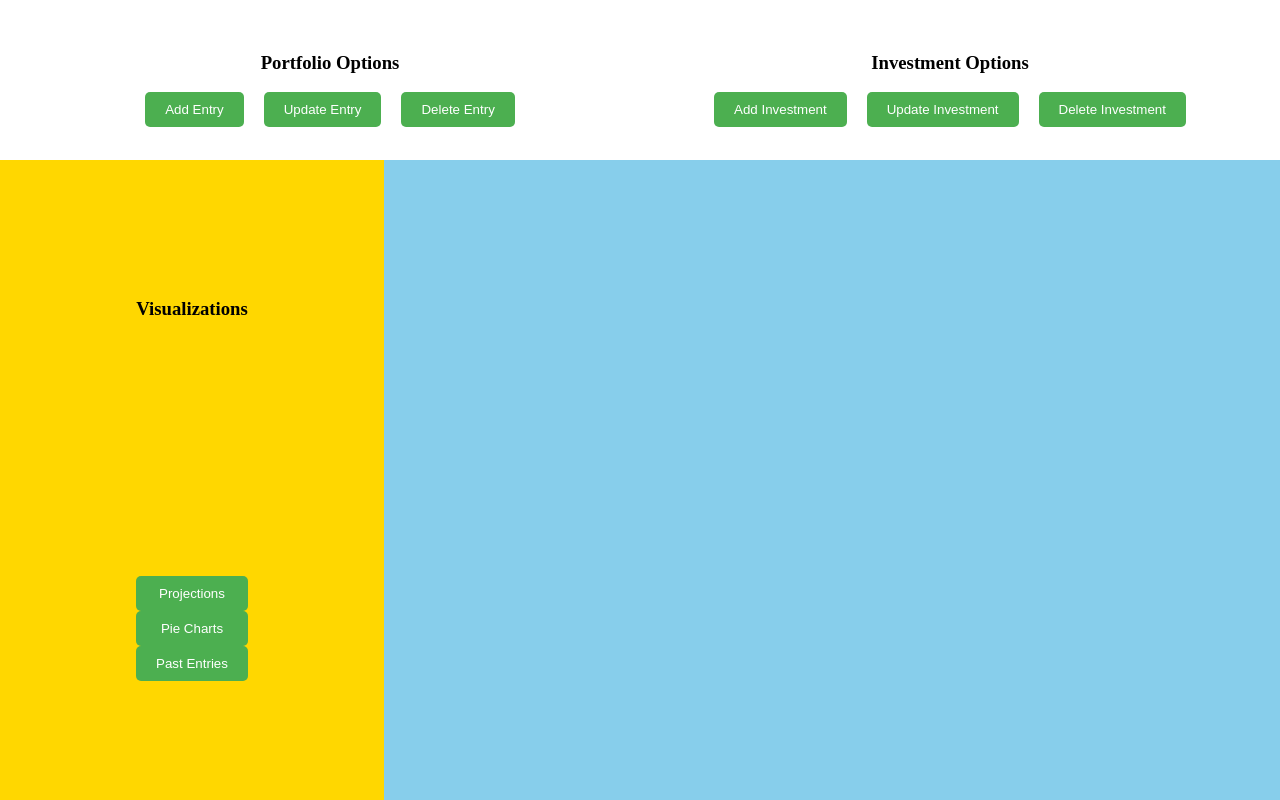
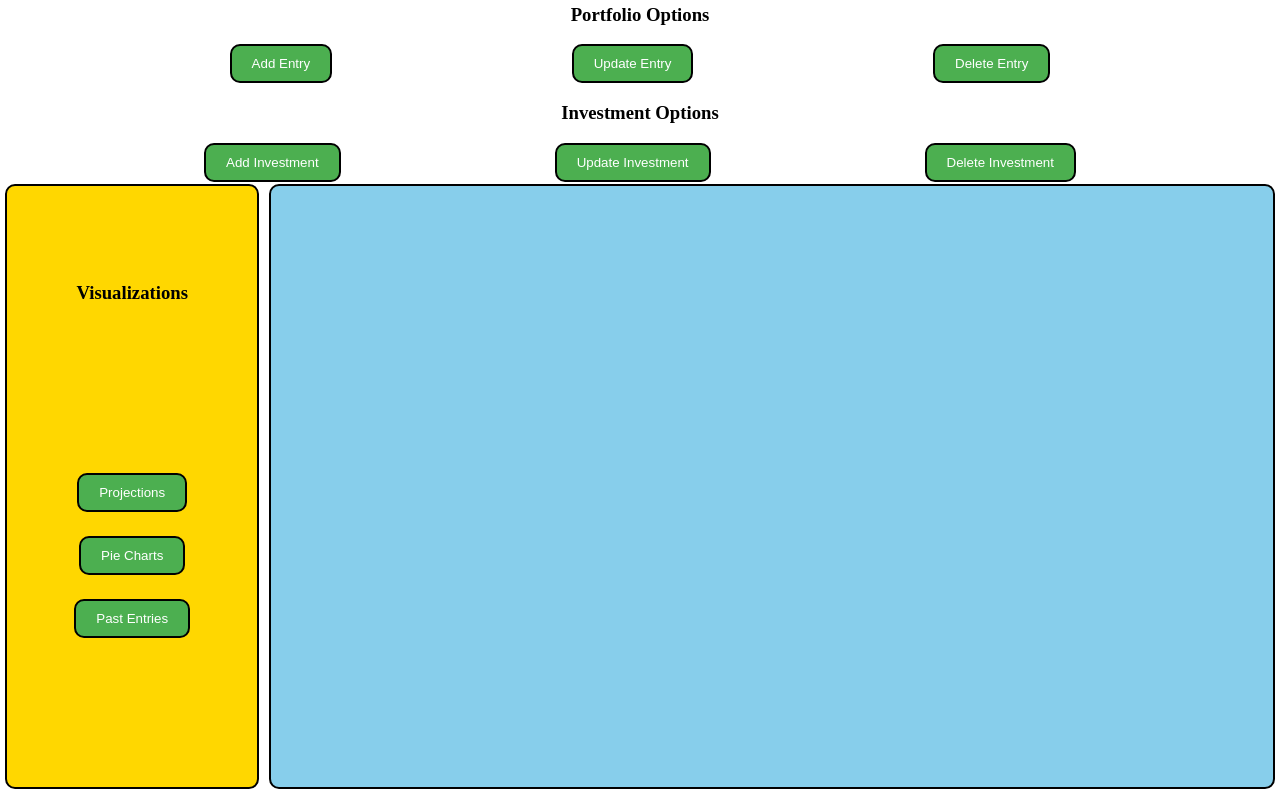
Before and after one commit to meet1993shah/PortfolioTracker, a Flask app: page / in a window 1280 px wide. Run offline with Flask 3, Linux system fonts and the light colour scheme.

Commit message:
fixed style

```diff
--- a/static/styles.css
+++ b/static/styles.css
@@ -1,66 +1,89 @@
 body, html {
-    height: 100%;
-    margin: 0;
-    padding: 0;
+    height: 98%;
+    margin: 0%;
+    padding: 0%;
 }
 
 .top-section {
     height: 20%;
     display: flex;
+    justify-content: center;
+    align-items: center;
+    flex-direction: column;
+    margin-bottom: 1%;
+    margin-top: 0.5%;
+}
+
+.panel {
+    margin: 0px;
+    flex-direction: column;
     justify-content: space-between;
     align-items: center;
-    padding: 0 20px;
+    width: 100%;
+}
+
+.panel-header {
+    display: flex;
+    flex-direction: row;
+    justify-content: space-evenly;
+    align-items: center;
+    width: 100%;
+}
+
+.top-options {
+    display: flex;
+    flex-direction: row;
+    justify-content: space-evenly;
+    align-items: center;
+    width: 100%;
 }
 
 .bottom-section {
     height: 80%;
     display: flex;
-}
-
-.panel {
-    flex: 10%;
-    display: flex;
-    flex-direction: column;
-    justify-content: center;
-    align-items: center;
+    flex-direction: row;
+    margin-top: 1.5%;
 }
 
 .visualization {
-    width: 30%;
+	margin: 5px;
+    width: 20%;
     background-color: #FFD700; /* Gold color */
     display: flex;
     flex-direction: column;
-    justify-content: space-around;
+    justify-content: space-between;
     align-items: center;
+    border: 2px solid black;
+    border-radius: 10px;
 }
 
-.display {
-    width: 70%;
-    background-color: #87CEEB; /* Sky blue color */
+.visualization-header {
+	margin-bottom: 50px;
     display: flex;
-    justify-content: center;
+    flex-direction: row;
+    justify-content: space-evenly;
     align-items: center;
-}
-
-.section {
-    margin-bottom: 20px;
-}
-
-.section h3 {
-    margin: 0;
-    margin-bottom: 10px;
-    color: #333;
-}
-
-.top-options {
-    display: flex;
-    justify-content: space-evenly;
+    height: 100%;
 }
 
 .bottom-options {
     display: flex;
+    flex-direction: column;
     justify-content: space-evenly;
-    flex-direction: column;
+    align-items: center;
+    margin-bottom: 50%;
+    height: 100%;
+}
+
+.display {
+    width: 80%;
+    margin: 5px;
+    background-color: #87CEEB; /* Sky blue color */
+    display: flex;
+    justify-content: space-between;
+    align-items: center;
+    border: 2px solid black;
+    border-radius: 10px;
 }
 
 .top-options button, .bottom-options button {
@@ -72,6 +95,8 @@ body, html {
     border-radius: 5px;
     cursor: pointer;
     transition: background-color 0.3s;
+    border: 2px solid black;
+    border-radius: 10px;
 }
 
 .top-options button:hover, .bottom-options button:hover {
--- a/templates/index.html
+++ b/templates/index.html
@@ -9,7 +9,9 @@
 <body>
     <div class="top-section">
         <div class="panel">
-            <h3>Portfolio Options</h3>
+        	<div class="panel-header">
+            	<h3>Portfolio Options</h3>
+            </div>
             <div class="top-options">
                 <button id="add_portfolio_entry">Add Entry</button>
                 <button id="update_portfolio_entry">Update Entry</button>
@@ -17,7 +19,9 @@
             </div>
         </div>
         <div class="panel">
-            <h3>Investment Options</h3>
+        	<div class="panel-header">
+            	<h3>Investment Options</h3>
+            </div>
             <div class="top-options">
                 <button id="add_investment">Add Investment</button>
                 <button id="update_investment">Update Investment</button>
@@ -27,7 +31,9 @@
     </div>
     <div class="bottom-section">
         <div class="visualization">
-            <h3>Visualizations</h3>
+        	<div class="visualization-header">
+            	<h3>Visualizations</h3>
+        	</div>
             <div class="bottom-options">
                 <button id="projections">Projections</button>
                 <button id="pie_charts">Pie Charts</button>
```
